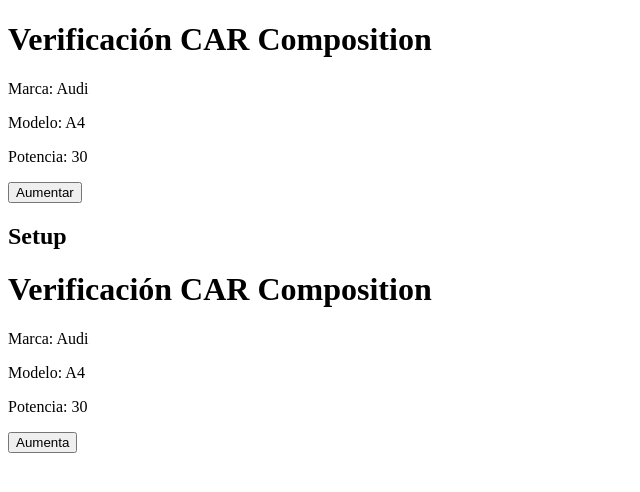
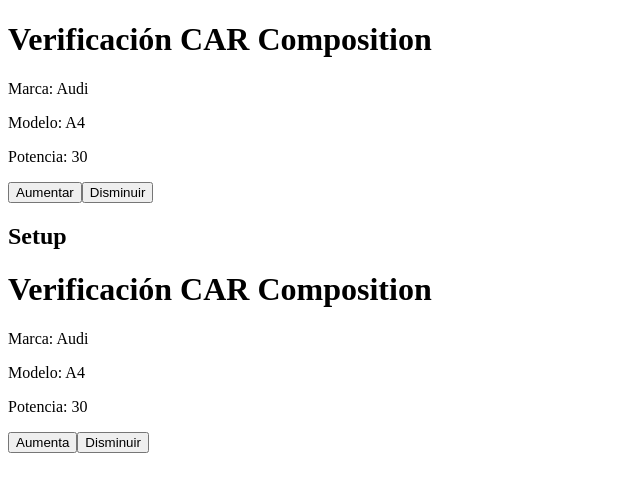
Before and after one commit to jugiros/started-vue-3, a Vue app: page / in a window 1280 px wide. Shown: the top 492 px of the page, without its empty margins (0-640 px from the left). Built offline with nearby package versions, Linux system fonts and the light colour scheme.

Commit message:
Pasando funciones mediante emit.

```diff
--- a/src/App.vue
+++ b/src/App.vue
@@ -2,12 +2,12 @@
   <!--  <car-composition></car-composition>-->
   <!--  <h1>Setup</h1>-->
   <!--  <car-composition-setup></car-composition-setup>-->
-  <car-prop :power="power" :up-power="upPower"></car-prop>
+  <car-prop :power="power" :up-power="upPower" @downPower="downPower"></car-prop>
   <h2>Setup</h2>
-  <car-prop-setup :power="power" :up-power="upPower"></car-prop-setup>
+  <car-prop-setup :power="power" :up-power="upPower" @downPower="downPower"></car-prop-setup>
 </template>
 <script>
-import {ref} from "vue";
+import { ref } from "vue";
 import { defineComponent } from "vue";
 import CarPadre from "@/components/CarProp.vue";
 import CarPropSetup from "@/components/CarPropSetup.vue";
@@ -21,12 +21,16 @@
   setup() {
     let power = ref(30);
     const upPower = () => {
-      power.value++
-      console.log('Aumentar potencia');
-    }
+      power.value++;
+      console.log("Aumentar potencia");
+    };
+    const downPower = () => {
+      power.value--;
+    };
     return {
       power,
-      upPower
+      upPower,
+      downPower
     };
   },
 });
--- a/src/components/CarProp.vue
+++ b/src/components/CarProp.vue
@@ -5,6 +5,7 @@
     <p>Modelo: {{ model }}</p>
     <p>Potencia: {{ power }}</p>
     <button @click="testPower">Aumentar</button>
+    <button @click="downPowerFn">Disminuir</button>
   </div>
 </template>
 <script>
@@ -22,17 +23,22 @@
       }
     },
   },
-  setup(props) {
+  emits: ["downPower"],
+  setup(props, context) {
     console.log('Props: ', props);
     const brand = "Audi";
     const model = "A4";
     const testPower = () => {
       props.upPower();
     }
+    const downPowerFn = () => {
+      context.emit("downPower");
+    }
     return {
       brand,
       model,
-      testPower
+      testPower,
+      downPowerFn
     };
   },
 };
--- a/src/components/CarPropSetup.vue
+++ b/src/components/CarPropSetup.vue
@@ -5,12 +5,14 @@
     <p>Modelo: {{ model }}</p>
     <p>Potencia: {{ props.power }}</p>
     <button @click="props.upPower">Aumenta</button>
+    <button @click="downPowerTest">Disminuir</button>
   </div>
 </template>
 <script setup>
 import { ref } from "vue";
 const brand = "Audi";
 const model = "A4";
+const emits = defineEmits(["downPower"]);
 const props = defineProps({
   power: {
     type: Number,
@@ -27,6 +29,9 @@
 function testPower() {
   props.upPower();
 }
+function downPowerTest () {
+  emits('downPower')
+}
 </script>
 
 <style lang="scss" scoped></style>
```
